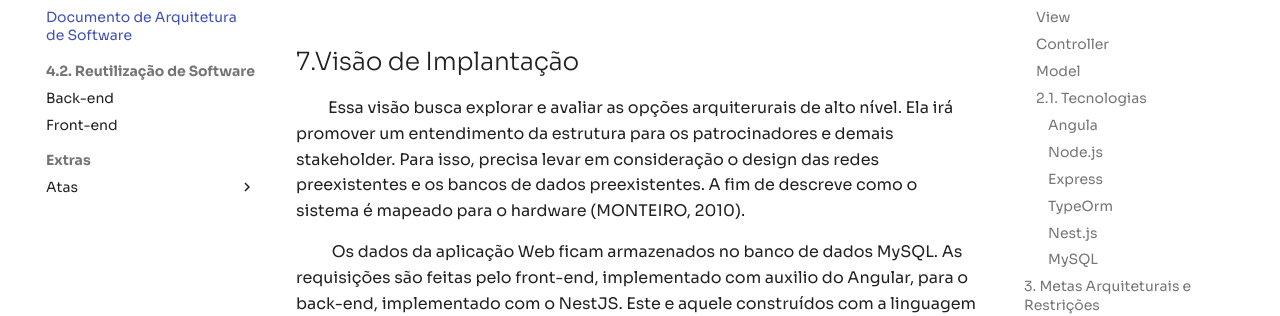
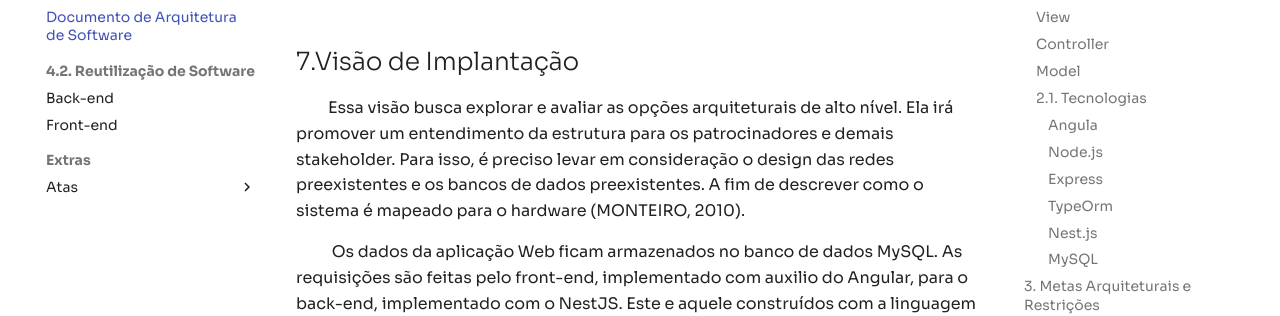
Before and after one commit to UnBArqDsw2021-1/2021.1_G04_Cardeal, an MkDocs documentation site: the page built from docs/arquitetura/das.md, in a window 1280 px wide and 900 px high, scrolled down 4580 px. Shown: the part 163-479 px from the top of the window. Built offline with MkDocs 1.6.1 and Material for MkDocs 9.7.7, drawn with Linux system fonts in a browser that asks for light colours; comment, search, counter and statistics services are not loaded.

Commit message:
Update docs/arquitetura/das.md

```diff
--- a/docs/arquitetura/das.md
+++ b/docs/arquitetura/das.md
@@ -85,7 +85,7 @@ Nesta camada, foi utilizado o framework front-end javascript [Angular](#angula)
 
 ## 7.Visão de Implantação
 
-&emsp;&emsp;Essa visão busca explorar e avaliar as opções arquiterurais de alto nível. Ela irá promover um entendimento da estrutura para os patrocinadores e demais stakeholder. Para isso, precisa levar em consideração o design das redes preexistentes e os bancos de dados preexistentes. A fim de descreve como o sistema é mapeado para o hardware (MONTEIRO, 2010).
+&emsp;&emsp;Essa visão busca explorar e avaliar as opções arquiteturais de alto nível. Ela irá promover um entendimento da estrutura para os patrocinadores e demais stakeholder. Para isso, é preciso levar em consideração o design das redes preexistentes e os bancos de dados preexistentes. A fim de descrever como o sistema é mapeado para o hardware (MONTEIRO, 2010).
 
 &emsp;&emsp; Os dados da aplicação Web ficam armazenados no banco de dados MySQL. As requisições são feitas pelo front-end, implementado com auxilio do Angular, para o back-end, implementado com o NestJS. Este e aquele construídos com a linguagem TypeScript.
 
```
